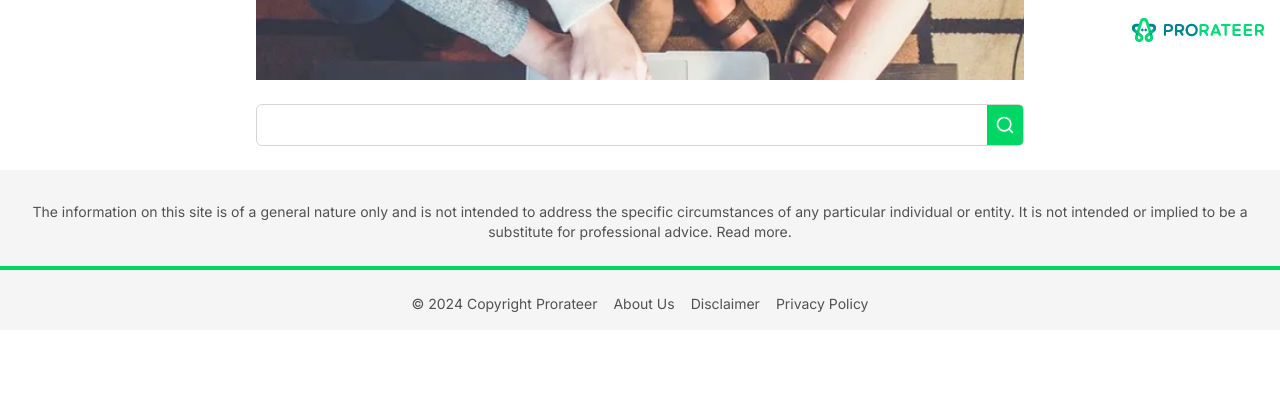
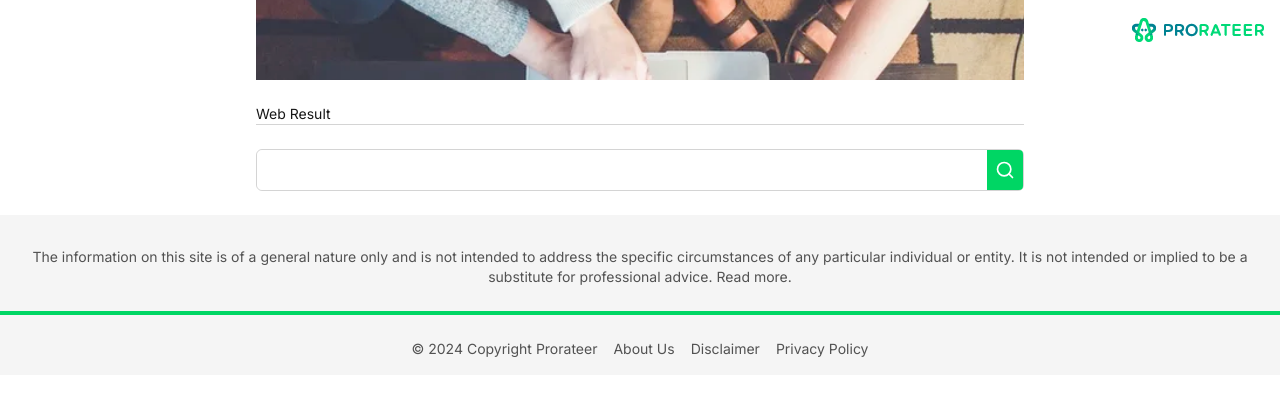
Before and after one commit to Lucifer472/prorateer, a Next.js app: page /dsrw in a window 1280 px wide. Shown: the top 396 px of the page. Built offline with nearby package versions, Linux system fonts and the light colour scheme; no server answers.

Commit message:
added border and web result

```diff
--- a/src/features/ads/query-search-ads.tsx
+++ b/src/features/ads/query-search-ads.tsx
@@ -48,6 +48,9 @@ const QuerySearchAds = ({ q }: { q: string }) => {
     <div className="w-full my-6">
       <div id="afscontainer1"></div>
       <div id="afscontainer2"></div>
+      <p className="text-left w-full text-sm text-neutral-900 border-b border-neutral-300">
+        Web Result
+      </p>
       <div class="gcse-searchresults-only"></div>
       <div id="afscontainer3"></div>
     </div>
```
